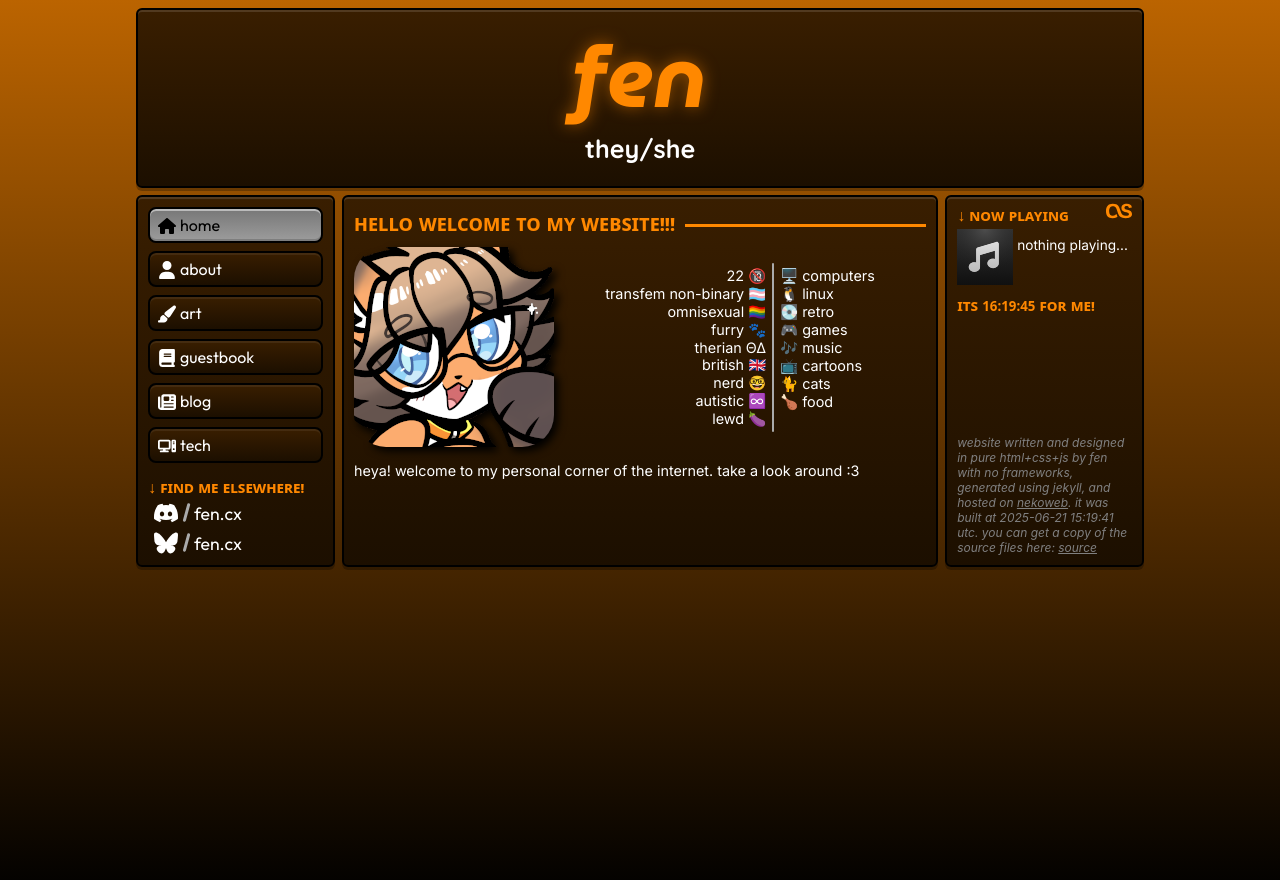
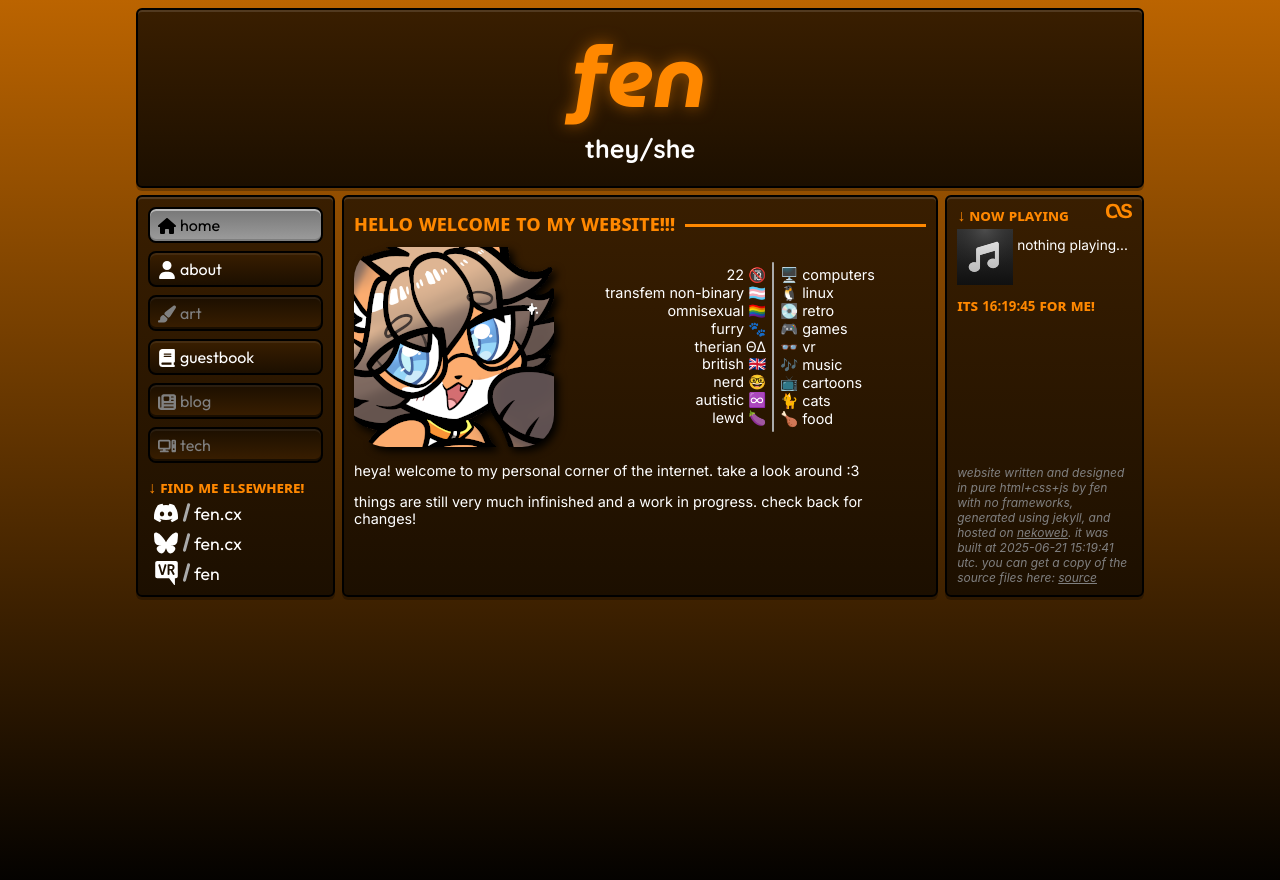
Before and after one commit to fenbyte/website, a Jekyll site: the page built from home/index.html, in a window 1280 px wide. Shown: the top 880 px of the page. Built offline with Jekyll 4.4.1, drawn with Linux system fonts in a browser that asks for light colours.

Commit message:
polishing for publishing
just gonna publish the unfinished thing tbh

```diff
--- a/_layouts/default.html
+++ b/_layouts/default.html
@@ -10,15 +10,16 @@ layout: meta
         <nav>
             <a class="button{% if page.url == '/home/' %} current{% endif %}" href="/home/" id="home">home</a>
             <a class="button{% if page.url == '/about/' %} current{% endif %}" href="/about/" id="about">about</a>
-            <a class="button{% if page.url == '/art/' %} current{% endif %}" href="/art/" id="art">art</a>
+            <a class="button unused" href="/art/" id="art">art</a>
             <a class="button{% if page.url == '/guestbook/' %} current{% endif %}" href="/guestbook/" id="guestbook">guestbook</a>
-            <a class="button{% if page.url == '/blog/' %} current{% endif %}" href="/blog/" id="blog">️blog</a>
-            <a class="button{% if page.url == '/tech/' %} current{% endif %}" href="/tech/" id="tech">tech</a>
+            <a class="button unused" href="/blog/" id="blog">️blog</a>
+            <a class="button unused" href="/tech/" id="tech">tech</a>
         </nav>
         <div id="socials">
             <p class="smallcaps">↓ find me elsewhere!</p>
             <a href="https://discord.com/users/409770960430825495" id="discord">fen.cx</a>
             <a href="https://bsky.app/profile/fen.cx" id="bluesky">fen.cx</a>
+            <a href="https://vrchat.com/home/user/usr_d85454e2-ea49-4dcd-acd1-34a08396cdcb" id="vrchat">fen</a>
         </div>
     </div>
 
--- a/basic.css
+++ b/basic.css
@@ -45,6 +45,9 @@
     --button-current-bg: linear-gradient(#777,#9c9c9c);
     --button-current-border: 2px solid white;
     --button-current-shine: inset 0px 2px #BBBBBB, inset 0px -2px #7E7E7E;
+    --button-unused-text: grey;
+    --button-unused-bg: linear-gradient(#1c0f00,#391e00);
+    --button-unused-shine: inset 0px 2px #ffffff10, inset 0px -2px #1a0e00;
     --slash-colour: #aaa;
     --logo-glow: #ff880080;
 }
@@ -128,6 +131,18 @@ h2:after {
     box-shadow: var(--button-current-shine);
 }
 
+.button.unused {
+    color: var(--button-unused-text);
+    background: var(--button-unused-bg);
+    box-shadow: var(--button-unused-shine);
+    pointer-events: none;
+    cursor: default;
+}
+
+.button.unused:before {
+    filter: invert(1) brightness(0.5);
+}
+
 iframe {
     border: none;
 }
--- a/home/index.html
+++ b/home/index.html
@@ -21,6 +21,7 @@
             <li>🐧 linux</li>
             <li>💽 retro</li>
             <li>🎮 games</li>
+            <li>👓 vr</li>
             <li>🎶 music</li>
             <li>📺 cartoons</li>
             <li>🐈 cats</li>
@@ -29,3 +30,4 @@
     </div>
 </div>
 <p>heya! welcome to my personal corner of the internet. take a look around :3</p>
+<p>things are still very much infinished and a work in progress. check back for changes!</p>
--- a/main.css
+++ b/main.css
@@ -234,6 +234,10 @@ nav a.current {
 	background-image: url("/assets/icons/bluesky.svg");
 }
 
+#vrchat:before {
+	background-image: url("/assets/icons/vrchat.svg");
+}
+
 /*
 right sidebar
 */
```
Also changed, not shown: assets/icons/vrchat.svg (added).
